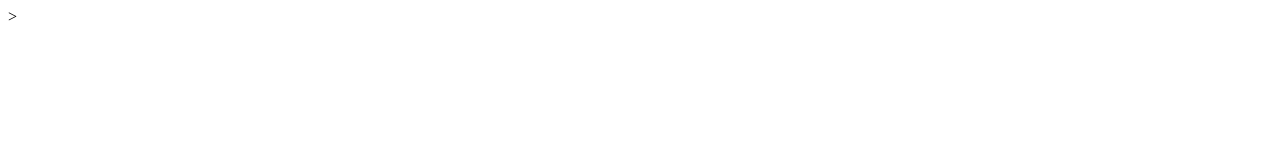
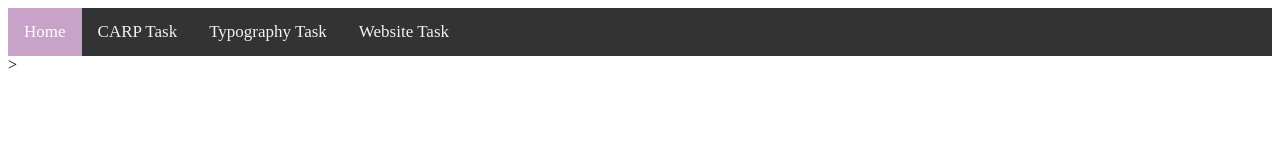
Before and after one commit to lukehazlewood/Luke-Website, a plain HTML site: page index.html in a window 1280 px wide. Drawn offline with Linux system fonts and the light colour scheme.

Commit message:
After doing this I created a navigation bar and the css required to run the code

```diff
--- a/csssheet.css
+++ b/csssheet.css
@@ -0,0 +1,26 @@
+.topnav {
+    background-color: #333;
+    overflow: hidden;
+  }
+
+
+  .topnav a {
+    float: left;
+    color: #f2f2f2;
+    text-align: center;
+    padding: 14px 16px;
+    text-decoration: none;
+    font-size: 17px;
+  }
+
+
+  .topnav a:hover {
+    background-color: #ddd;
+    color: black;
+  }
+
+
+  .topnav a.active {
+    background-color: #c8a2c8;
+    color: white;
+  }
--- a/index.html
+++ b/index.html
@@ -10,4 +10,11 @@
 
 
     <title>Luke Hazlewood web design </title>
+
+    <div class="topnav">
+        <a class="active" href="#home">Home</a>
+        <a href="CARPTASK">CARP Task</a>
+        <a href="TypoTask">Typography Task</a>
+        <a href="WebTask">Website Task</a>
+      </div>
 </head>>
```
